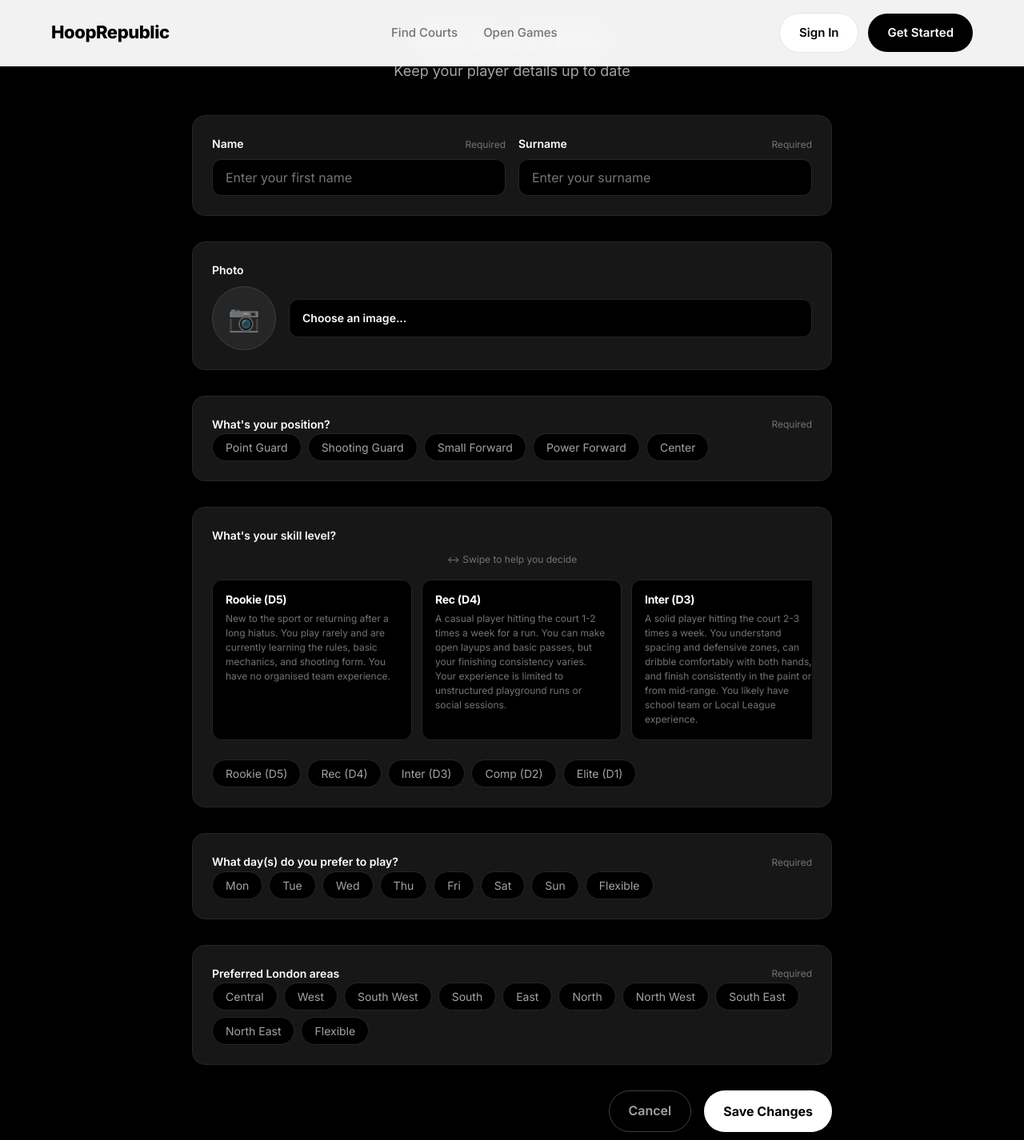
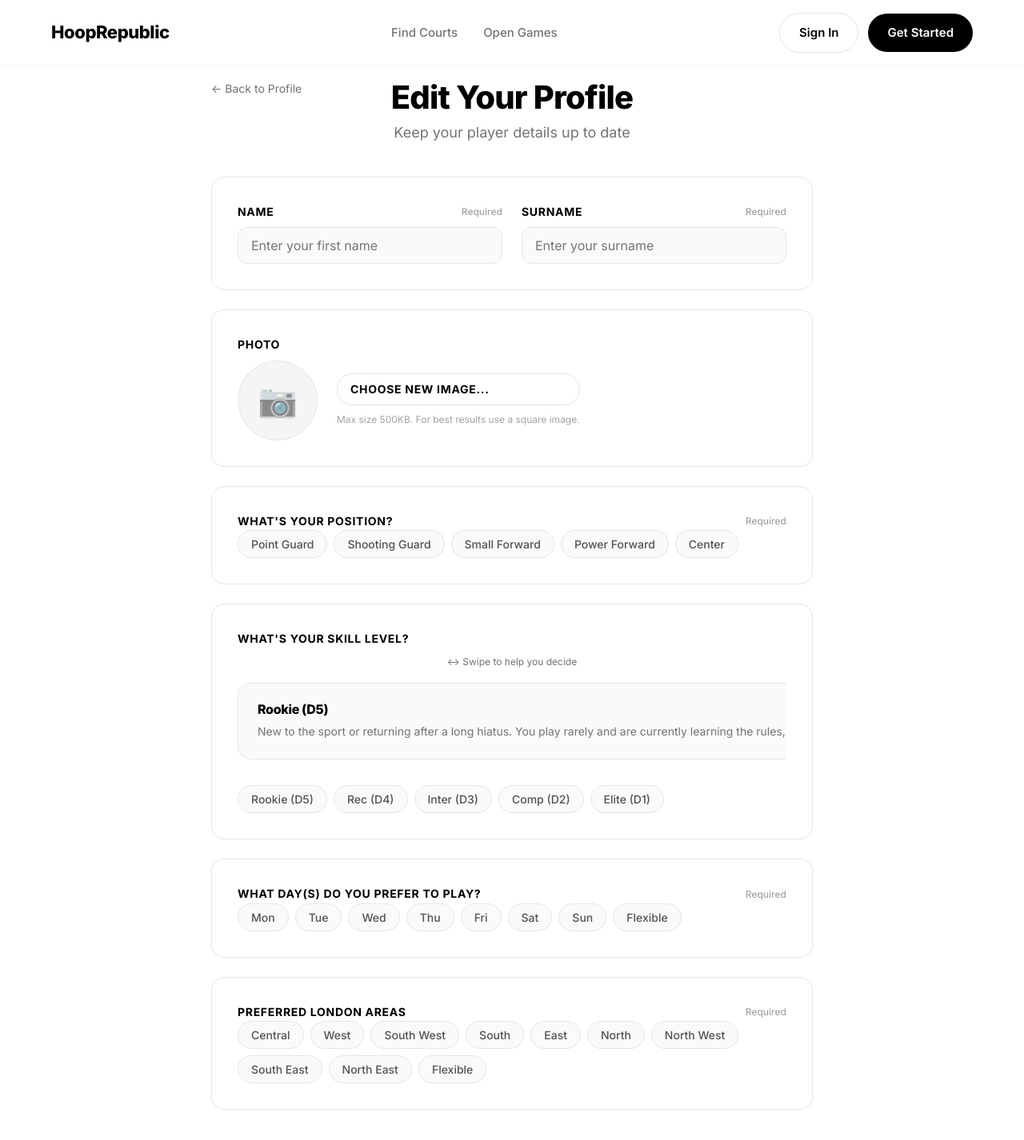
Before and after one commit to nikisiagit/hooprepublic, a Nuxt app: page /profile/edit in a window 1280 px wide. Shown: the top 1426 px of the page at 80% size. Built offline with nearby package versions, Linux system fonts and the light colour scheme; no server answers.

Commit message:
Fix profile layout, background, and image saving

```diff
--- a/app/pages/profile/edit.vue
+++ b/app/pages/profile/edit.vue
@@ -1,6 +1,6 @@
 <template>
   <div class="profile-edit-page">
-    <div class="setup-container">
+    <div class="container container-narrow">
       <div class="setup-header">
         <NuxtLink to="/profile" class="back-link">← Back to Profile</NuxtLink>
         <h1>Edit Your Profile</h1>
@@ -45,10 +45,13 @@
               <div class="photo-placeholder" v-else>
                 <span class="placeholder-icon">📷</span>
               </div>
-              <label class="upload-btn">
-                <input type="file" accept="image/*" @change="handlePhotoChange" />
-                <span>Choose an image...</span>
-              </label>
+              <div class="photo-actions">
+                <label class="upload-btn">
+                  <input type="file" accept="image/*" @change="handlePhotoChange" />
+                  <span>Choose new image...</span>
+                </label>
+                <p class="photo-hint">Max size 500KB. For best results use a square image.</p>
+              </div>
             </div>
           </div>
         </div>
@@ -136,10 +139,10 @@
         </div>
 
         <div class="form-actions">
-          <NuxtLink to="/profile" class="btn-secondary">
+          <NuxtLink to="/profile" class="btn btn-secondary">
             Cancel
           </NuxtLink>
-          <button type="submit" class="btn-primary" :disabled="loading">
+          <button type="submit" class="btn btn-primary" :disabled="loading">
             <span v-if="loading" class="spinner"></span>
             {{ loading ? 'Saving...' : 'Save Changes' }}
           </button>
@@ -154,10 +157,6 @@
 </template>
 
 <script setup lang="ts">
-definePageMeta({
-  layout: false
-})
-
 const router = useRouter()
 
 const positions = [
@@ -259,8 +258,17 @@ onMounted(async () => {
 const handlePhotoChange = (event: Event) => {
   const target = event.target as HTMLInputElement
   if (target.files && target.files[0]) {
-    photoFile.value = target.files[0]
-    photoPreview.value = URL.createObjectURL(target.files[0])
+    const file = target.files[0]
+    if (file.size > 500 * 1024) {
+      error.value = 'Image too large (max 500KB)'
+      return
+    }
+    photoFile.value = file
+    const reader = new FileReader()
+    reader.onload = (e) => {
+      photoPreview.value = e.target?.result as string
+    }
+    reader.readAsDataURL(file)
   }
 }
 
@@ -301,7 +309,8 @@ const handleSubmit = async () => {
         position: form.value.position,
         skillLevel: form.value.skillLevel,
         preferredDays: form.value.preferredDays,
-        preferredAreas: form.value.preferredAreas
+        preferredAreas: form.value.preferredAreas,
+        avatarUrl: photoPreview.value || form.value.avatarUrl
       }
     })
 
@@ -317,14 +326,9 @@ const handleSubmit = async () => {
 <style scoped>
 .profile-edit-page {
   min-height: 100vh;
-  background: var(--black);
-  color: white;
-  padding: var(--space-8) var(--space-4);
-}
-
-.setup-container {
-  max-width: 800px;
-  margin: 0 auto;
+  background: var(--white);
+  color: var(--black);
+  padding: 100px var(--space-4) var(--space-20);
 }
 
 .setup-header {
@@ -337,45 +341,45 @@ const handleSubmit = async () => {
   position: absolute;
   top: 0;
   left: 0;
-  color: var(--gray-400);
+  color: var(--gray-500);
   font-size: 0.875rem;
   text-decoration: none;
   transition: color var(--transition-fast);
 }
 
 .back-link:hover {
-  color: white;
+  color: var(--black);
 }
 
 .setup-header h1 {
-  font-size: 2rem;
+  font-size: 2.5rem;
   font-weight: 800;
   margin-bottom: var(--space-2);
-  color: white;
+  color: var(--black);
 }
 
 .setup-header p {
-  color: var(--gray-400);
+  color: var(--gray-500);
   font-size: 1.125rem;
 }
 
 .setup-form {
   display: flex;
   flex-direction: column;
-  gap: var(--space-8);
+  gap: var(--space-6);
 }
 
 .form-section {
-  background: var(--gray-900);
-  border: 1px solid var(--gray-800);
+  background: white;
+  border: 1px solid var(--gray-200);
   border-radius: var(--radius-xl);
-  padding: var(--space-6);
+  padding: var(--space-8);
 }
 
 .form-row {
   display: grid;
   grid-template-columns: 1fr 1fr;
-  gap: var(--space-4);
+  gap: var(--space-6);
 }
 
 .form-group {
@@ -386,54 +390,59 @@ const handleSubmit = async () => {
 
 .form-group label,
 .section-label {
-  font-weight: 600;
-  color: white;
+  font-weight: 700;
+  color: var(--black);
   font-size: 0.875rem;
   display: flex;
   align-items: center;
   gap: var(--space-2);
+  text-transform: uppercase;
+  letter-spacing: 0.05em;
 }
 
 .required {
-  color: var(--gray-500);
-  font-weight: 400;
+  color: var(--gray-400);
+  font-weight: 500;
   font-size: 0.75rem;
   margin-left: auto;
+  text-transform: none;
+  letter-spacing: normal;
 }
 
 .form-group input {
   padding: var(--space-3) var(--space-4);
-  background: var(--black);
-  border: 1px solid var(--gray-800);
+  background: var(--gray-50);
+  border: 1.5px solid var(--gray-200);
   border-radius: var(--radius-lg);
   font-size: 1rem;
-  color: white;
+  color: var(--black);
   transition: all var(--transition-fast);
 }
 
 .form-group input:focus {
   outline: none;
-  border-color: var(--white);
-  background: var(--black);
+  border-color: var(--black);
+  background: white;
 }
 
 .photo-upload {
   display: flex;
   align-items: center;
-  gap: var(--space-4);
+  gap: var(--space-6);
 }
 
 .photo-preview,
 .photo-placeholder {
-  width: 80px;
-  height: 80px;
+  width: 100px;
+  height: 100px;
   border-radius: var(--radius-full);
-  background: var(--gray-800);
+  background: var(--gray-100);
   display: flex;
   align-items: center;
   justify-content: center;
   overflow: hidden;
-  border: 1px solid var(--gray-700);
+  border: 1px solid var(--gray-200);
+  flex-shrink: 0;
 }
 
 .photo-preview img {
@@ -443,29 +452,42 @@ const handleSubmit = async () => {
 }
 
 .placeholder-icon {
-  font-size: 2rem;
+  font-size: 2.5rem;
   opacity: 0.5;
 }
 
+.photo-actions {
+  display: flex;
+  flex-direction: column;
+  gap: var(--space-2);
+}
+
 .upload-btn {
-  flex: 1;
-  padding: var(--space-3) var(--space-4);
-  background: var(--black);
-  border: 1px solid var(--gray-800);
-  border-radius: var(--radius-lg);
+  padding: var(--space-2) var(--space-4);
+  background: var(--white);
+  border: 1.5px solid var(--gray-200);
+  border-radius: var(--radius-full);
   cursor: pointer;
-  color: var(--gray-400);
+  color: var(--black);
+  font-weight: 600;
+  font-size: 0.875rem;
   transition: all var(--transition-fast);
+  display: inline-block;
+  text-align: center;
 }
 
 .upload-btn:hover {
-  background: var(--gray-900);
-  border-color: var(--gray-600);
-  color: white;
+  background: var(--gray-50);
+  border-color: var(--black);
 }
 
 .upload-btn input {
   display: none;
+}
+
+.photo-hint {
+  font-size: 0.75rem;
+  color: var(--gray-400);
 }
 
 .section-hint {
@@ -483,132 +505,86 @@ const handleSubmit = async () => {
 
 .pill {
   padding: var(--space-2) var(--space-4);
-  background: var(--black);
-  border: 1px solid var(--gray-800);
+  background: var(--gray-50);
+  border: 1.5px solid var(--gray-200);
   border-radius: var(--radius-full);
-  color: var(--gray-400);
+  color: var(--gray-600);
   font-size: 0.875rem;
+  font-weight: 500;
   cursor: pointer;
   transition: all var(--transition-fast);
 }
 
 .pill:hover {
-  border-color: var(--gray-600);
-  color: white;
+  border-color: var(--gray-400);
+  color: var(--black);
 }
 
 .pill.active {
-  background: var(--white);
-  border-color: var(--white);
-  color: var(--black);
+  background: var(--black);
+  border-color: var(--black);
+  color: var(--white);
   font-weight: 600;
 }
 
 .skill-cards {
   display: flex;
-  gap: var(--space-3);
+  gap: var(--space-4);
   overflow-x: auto;
-  padding-bottom: var(--space-2);
-  scrollbar-width: none;
-}
-
-.skill-cards::-webkit-scrollbar {
-  display: none;
+  padding-bottom: var(--space-4);
+  scrollbar-width: thin;
 }
 
 .skill-card {
-  background: var(--black);
-  border: 1px solid var(--gray-800);
-  border-radius: var(--radius-lg);
-  padding: var(--space-4);
+  background: var(--gray-50);
+  border: 1.5px solid var(--gray-200);
+  border-radius: var(--radius-xl);
+  padding: var(--space-6);
   cursor: pointer;
   transition: all var(--transition-fast);
-  min-width: 250px;
+  min-width: 280px;
+  flex-shrink: 0;
 }
 
 .skill-card:hover {
-  border-color: var(--gray-600);
+  border-color: var(--gray-400);
 }
 
 .skill-card.active {
-  border-color: var(--white);
-  background: var(--gray-900);
+  border-color: var(--black);
+  background: white;
+  box-shadow: var(--shadow-md);
 }
 
 .skill-card h4 {
-  color: white;
-  font-size: 0.875rem;
-  font-weight: 700;
+  color: var(--black);
+  font-size: 1rem;
+  font-weight: 800;
   margin-bottom: var(--space-2);
 }
 
 .skill-card p {
   color: var(--gray-500);
-  font-size: 0.75rem;
+  font-size: 0.875rem;
   line-height: 1.5;
 }
 
 .error-message {
   background: rgba(239, 68, 68, 0.1);
   color: var(--error-500);
-  padding: var(--space-3) var(--space-4);
+  padding: var(--space-4);
   border-radius: var(--radius-lg);
   font-size: 0.875rem;
   text-align: center;
   border: 1px solid rgba(239, 68, 68, 0.2);
+  font-weight: 600;
 }
 
 .form-actions {
   display: flex;
   gap: var(--space-4);
   justify-content: flex-end;
-}
-
-.btn-secondary {
-  padding: var(--space-3) var(--space-6);
-  background: transparent;
-  border: 1px solid var(--gray-700);
-  border-radius: var(--radius-full);
-  color: var(--gray-400);
-  font-size: 1rem;
-  font-weight: 600;
-  cursor: pointer;
-  transition: all var(--transition-fast);
-  text-decoration: none;
-  display: inline-flex;
-  align-items: center;
-}
-
-.btn-secondary:hover {
-  background: var(--gray-800);
-  color: white;
-  border-color: var(--gray-500);
-}
-
-.btn-primary {
-  display: flex;
-  align-items: center;
-  justify-content: center;
-  gap: var(--space-2);
-  padding: var(--space-3) var(--space-6);
-  background: var(--white);
-  color: var(--black);
-  border: none;
-  border-radius: var(--radius-full);
-  font-size: 1rem;
-  font-weight: 700;
-  cursor: pointer;
-  transition: all var(--transition-fast);
-}
-
-.btn-primary:hover:not(:disabled) {
-  background: var(--gray-200);
-  transform: translateY(-1px);
-}
-
-.btn-primary:disabled {
-  opacity: 0.6;
-  cursor: not-allowed;
+  margin-top: var(--space-4);
 }
 
 .loading-state {
@@ -624,8 +600,8 @@ const handleSubmit = async () => {
 .spinner {
   width: 18px;
   height: 18px;
-  border: 2px solid rgba(255, 255, 255, 0.3);
-  border-top-color: white;
+  border: 2px solid rgba(0, 0, 0, 0.1);
+  border-top-color: currentColor;
   border-radius: 50%;
   animation: spin 0.8s linear infinite;
 }
@@ -641,25 +617,30 @@ const handleSubmit = async () => {
 }
 
 @media (max-width: 768px) {
+  .profile-edit-page {
+    padding-top: 80px;
+  }
+
   .form-row {
     grid-template-columns: 1fr;
+    gap: var(--space-4);
   }
 
-  .skill-cards {
+  .photo-upload {
     flex-direction: column;
-  }
-
-  .skill-card {
-    min-width: unset;
+    text-align: center;
   }
 
   .form-actions {
-    flex-direction: column;
+    flex-direction: column-reverse;
   }
 
-  .btn-primary, .btn-secondary {
+  .btn {
     width: 100%;
-    justify-content: center;
+  }
+
+  .form-section {
+    padding: var(--space-6);
   }
 }
 </style>
--- a/app/pages/profile/index.vue
+++ b/app/pages/profile/index.vue
@@ -173,7 +173,7 @@ const formatDate = (date: string | undefined) => {
 
 <style scoped>
 .profile-page {
-  padding: var(--space-8) 0;
+  padding: 80px var(--space-4) var(--space-8);
   min-height: calc(100vh - 80px);
 }
 
```
Also changed, not shown: 1 other file (tests, documents, lock files or other folders).
